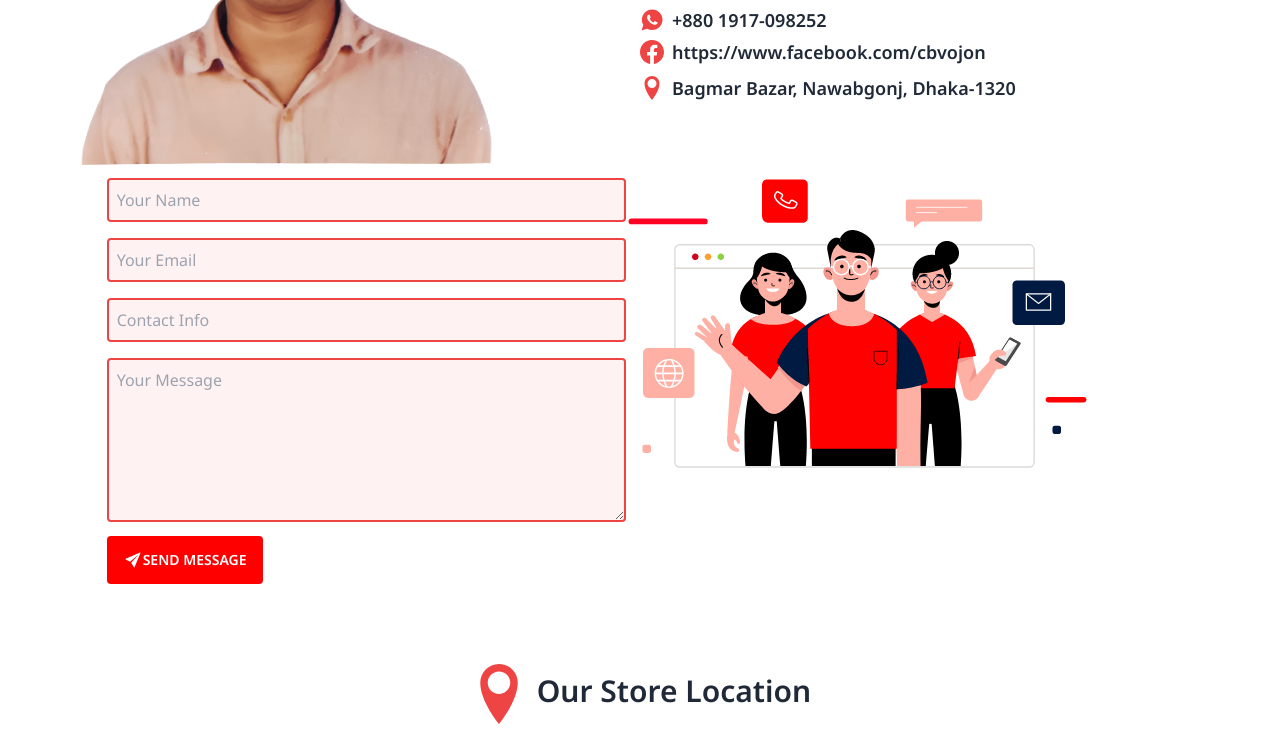
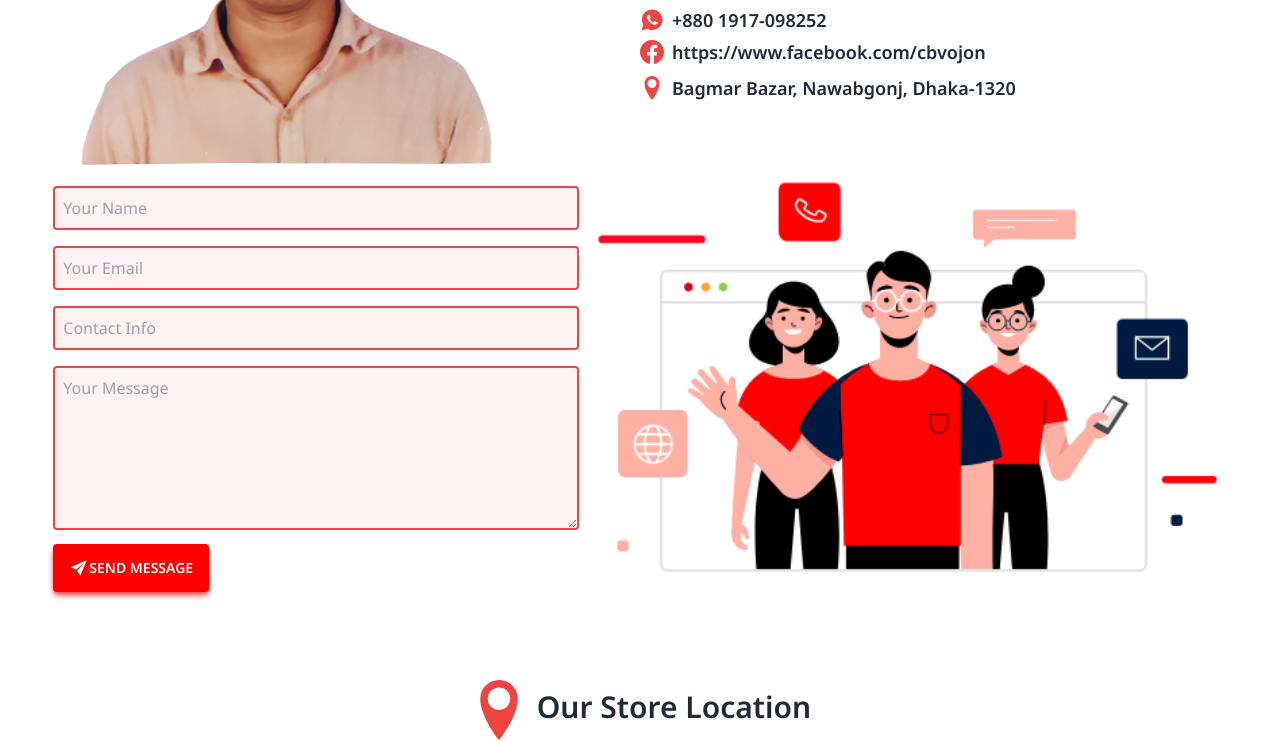
Before and after one commit to developer-shourav/MAA-CROCKERIES, a React (Vite) app: page /contact in a window 1280 px wide. Shown: the part 427-1169 px from the top of the page. Built offline with nearby package versions, Linux system fonts and the light colour scheme.

Commit message:
position and style correction added

```diff
--- a/src/pages/components/SandMail.jsx
+++ b/src/pages/components/SandMail.jsx
@@ -3,20 +3,20 @@ import {IoIosSend} from 'react-icons/io';
 import EmailHi from '../../assets/animation/email.gif'
 const SandMail = () => {
   return (
-    <div className="w-10/12 mx-auto">
+    <div className="w-11/12 mx-auto">
 
-      <div className="flex ">
-        <div className="">
+      <div className="flex justify-between gap-4 items-center">
+        <div className="w-10/12">
                 <input className="w-full outline-none border-2 rounded ps-2 py-2 bg-red-50 my-2  border-red-500 " type="text" name="name" placeholder="Your Name"  />
                 <input className="w-full outline-none border-2 rounded ps-2 py-2 bg-red-50 my-2  border-red-500 " type="email" name="email" placeholder="Your Email"  />
                 <input className="w-full outline-none border-2 rounded ps-2 py-2 bg-red-50 my-2  border-red-500 " type="text" name="contact"  placeholder="Contact Info" />
                 <textarea className="w-full outline-none border-2 rounded ps-2 py-2 bg-red-50 my-2  border-red-500 " name="" id="" cols="30" rows="6" placeholder="Your Message"></textarea>
-                <button style={{background:'red'}} className="btn rounded border-0"><IoIosSend className="text-xl" /> Send Message</button>
+                <button style={{background:'red'}} className="btn rounded border-0 shadow-red-500 shadow-md"><IoIosSend className="text-xl" /> Send Message</button>
               </div>
 
         <div className='w-full'>
 
-          <img src={EmailHi} alt="" />
+          <img className="w-full" src={EmailHi} alt="" />
         </div>
       </div>
     </div>
```
